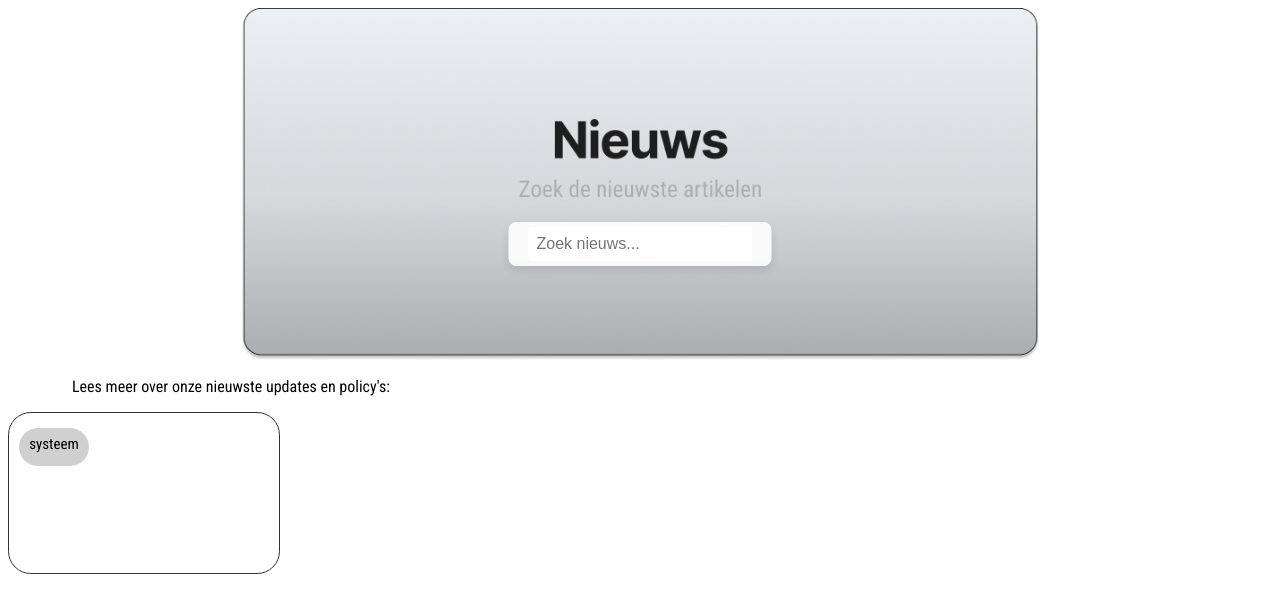
After one commit to Joesra/dooyoogeequu34, a Flask app: page /events/nieuws in a window 1280 px wide. The commit adds this page. Shown: the top 613 px of the page. Run offline with Flask 3, Linux system fonts and the light colour scheme.

Commit message:
ik ben begonnen met de nieuwspagina

```diff
--- a/app/events/routes.py
+++ b/app/events/routes.py
@@ -11,6 +11,9 @@ def index():
     events = get_events()
     return render_template("events/index.html", events=events)
 
+@bp.route("/nieuws")
+def nieuws():
+    return render_template("nieuws.html")
 
 @bp.route("/view/<int:event_id>")
 def view(event_id):
--- /dev/null
+++ b/app/static/css/nieuws.css
@@ -0,0 +1,80 @@
+css
+
+.nieuws-search {
+    display: block;margin: 0 auto;
+    padding-top: 2rem;
+}
+
+.image-container {
+  position: relative;
+  width: 100%;
+  max-width: 800px;
+  margin: 0 auto;
+}
+
+.image-container img {
+  width: 100%;
+  height: auto;
+  display: block;
+  border-radius: 10px;
+}
+
+.search-bar {
+  position: absolute;
+  top: 67%;
+  left: 50%;
+  transform: translate(-50%, -50%);
+  display: flex;
+  background-color: rgba(255, 255, 255, 0.9);
+  padding: 5px 20px;
+  border-radius: 8px;
+  box-shadow: 0 4px 8px rgba(0,0,0,0.1);
+}
+
+.search-bar input {
+  border: none;
+  padding: 8px;
+  font-size: 16px;
+  border-radius: 4px 0 0 4px;
+  outline: none;
+}
+
+.nieuws-p {
+    padding-left: 4rem;
+    font-family: 'Roboto Condensed', sans-serif;
+    size: 18.5px;
+}
+
+.artikel-container {
+    flex-direction: row;
+}
+
+.artikel {
+    border: 0.5px solid #333;
+    border-radius: 8px;     /* Afgeronde hoeken (optioneel) */
+    width: 270px;
+    height: 160px;
+    border-radius: 22.85px;
+    font-family: 'Roboto Condensed', sans-serif;
+}
+
+.artikel-beschrijving {
+    flex-direction: row;
+}
+
+.systeem {
+    border: none;
+    width: 70px;
+    height: 38.85px;
+    border-radius: 19px;
+    background-color: rgb(208, 208, 208);
+    justify-content: center;
+    text-align: center;
+    margin-left: 10px;
+}
+
+.systeem-p {
+    font-family: 'Roboto Condensed', sans-serif;
+    font-size: 15px;
+    padding-top: 7.8px;
+}
--- /dev/null
+++ b/app/templates/nieuws.html
@@ -0,0 +1,33 @@
+<!DOCTYPE html>
+<html lang="en">
+
+<head>
+    <meta charset="UTF-8">
+    <meta name="viewport" content="width=device-width, initial-scale=1.0">
+    <link rel="stylesheet" href="{{url_for('static', filename='css/nieuws.css')}}" />
+    <link href="https://fonts.googleapis.com/css2?family=Roboto+Condensed&display=swap" rel="stylesheet">
+    <title>nieuws</title>
+</head>
+
+<body>
+    <div class="image-container">
+        <img class="nieuws-search" src="/static/img/nieuws-frame.png" alt="nieuws-search">
+        <form class="search-bar">
+            <input type="search" placeholder="Zoek nieuws..." name="q" required>
+        </form>
+    </div>
+
+    <p class="nieuws-p">Lees meer over onze nieuwste updates en policy's:</p>
+    <div class="artikel-container">
+        <div class="artikel">
+            <div class="artikel-beschrijving">
+                <div class="systeem">
+                    <p class="systeem-p">systeem</p>
+                </div>
+            </div>
+        </div>
+    </div>
+
+</body>
+
+</html>
```
Also changed, not shown: app/templates/index.html (+12 -7 lines), app/static/img/nieuws-frame.png (added).
